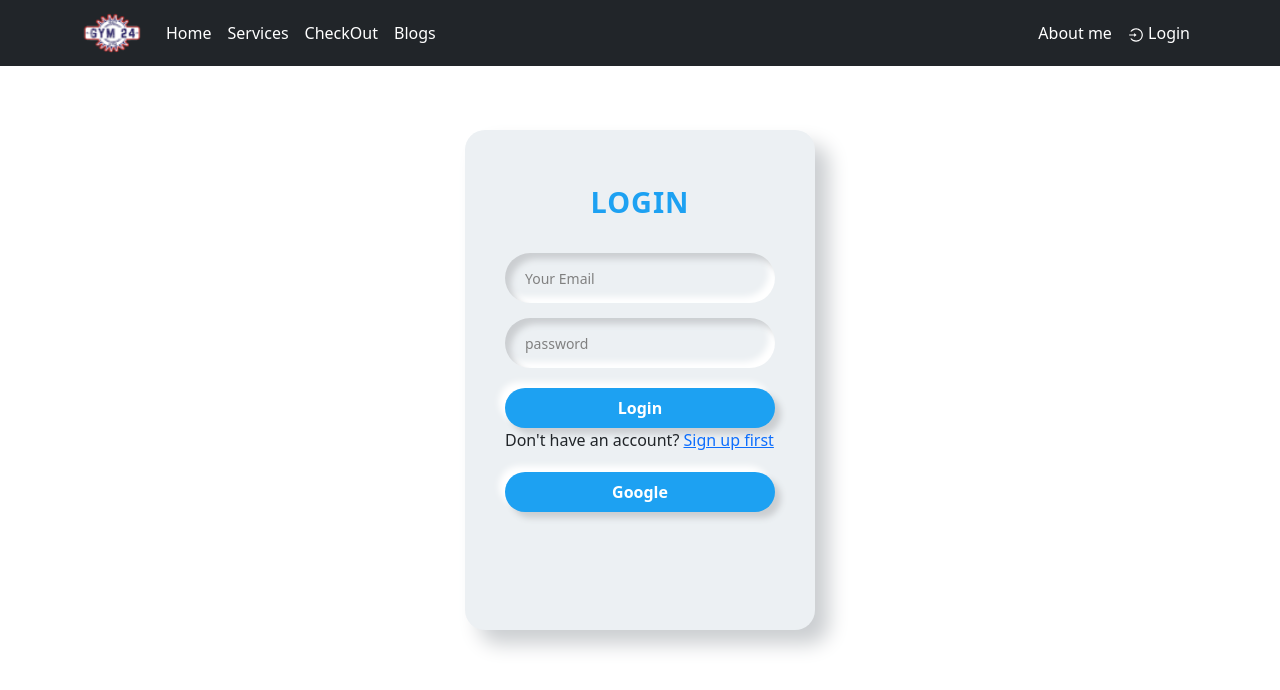
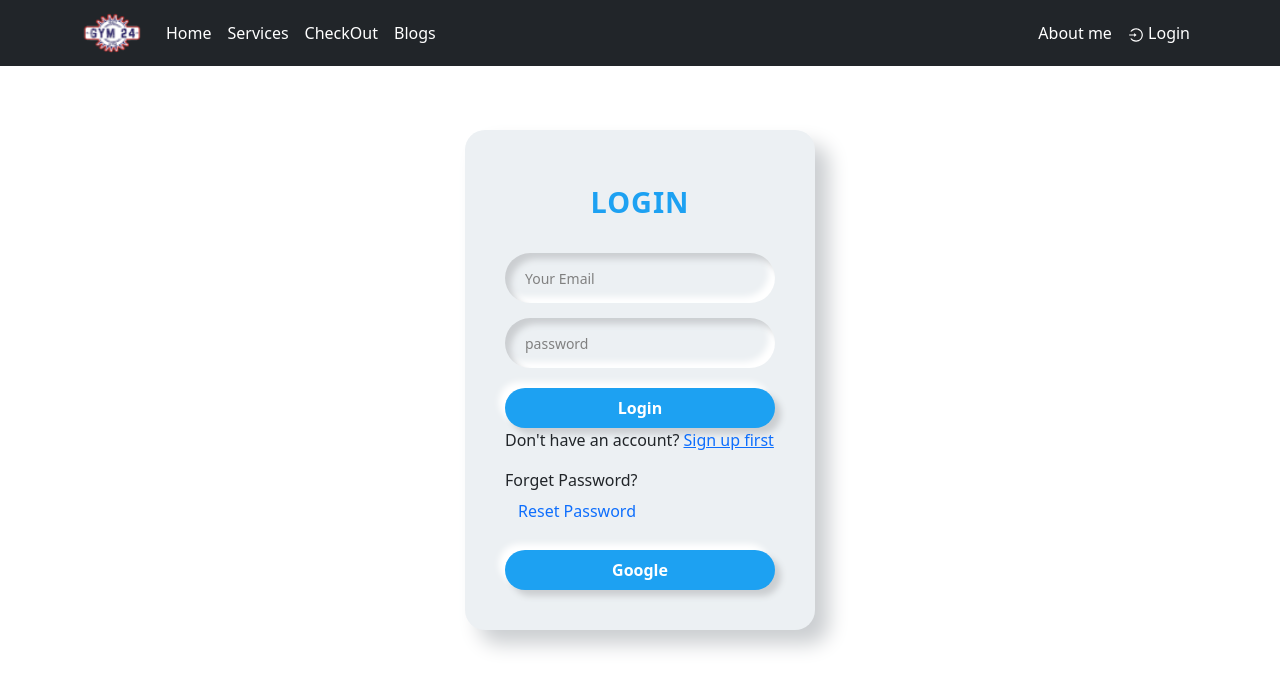
Before and after one commit to mowuj/Fittness-Studio, a React (Create React App) app: page /login in a window 1280 px wide. Shown: the top 690 px of the page. Built offline with nearby package versions, Linux system fonts and the light colour scheme.

Commit message:
login with email reset and virefication

```diff
--- a/package.json
+++ b/package.json
@@ -15,6 +15,7 @@
     "react-icons": "^4.3.1",
     "react-router-dom": "^6.3.0",
     "react-scripts": "5.0.1",
+    "react-toastify": "^8.2.0",
     "web-vitals": "^2.1.4"
   },
   "scripts": {
--- a/src/components/Auth/Login/Login.js
+++ b/src/components/Auth/Login/Login.js
@@ -1,20 +1,63 @@
-import React, { useState } from 'react';
-import { ToastContainer } from 'react-bootstrap';
-import { Link } from 'react-router-dom';
-import { useSignInWithEmailAndPassword, useSignInWithGoogle } from "react-firebase-hooks/auth";
+import React, { useRef, useState } from 'react';
+import { ToastContainer, toast } from 'react-toastify';
+import 'react-toastify/dist/ReactToastify.css';
+import { Link, useLocation, useNavigate } from 'react-router-dom';
+import { useSendPasswordResetEmail, useSignInWithEmailAndPassword, useSignInWithGoogle } from "react-firebase-hooks/auth";
 import './Login.css'
 import auth from '../../../firebase.init';
+import Loading from '../../Shared/Loading/Loading';
 const Login = () => {
+    const emailRef = useRef('');
+    const passwordRef = useRef('');
+    const navigate = useNavigate();
+    const location = useLocation()
+    let from =location.state?.from?.pathname ||"/"
+    let errorElement;
+    const [
+            signInWithEmailAndPassword,
+            user,
+            loading,
+            error,
+    ] = useSignInWithEmailAndPassword(auth);
+    const [signInWithGoogle, googleUser, googleLoading, googleError] = useSignInWithGoogle(auth);
+    const [sendPasswordResetEmail, sending] = useSendPasswordResetEmail(auth);
+    if (user) {
+        navigate(from,{replace:true})
+    }
+    if (loading || googleLoading) {
+    return <Loading></Loading>
+    }
+    if (error) {
+        errorElement=<p className='text-danger'>Error: {error?.message}</p>
 
-    const [signInWithGoogle, user, loading, error] = useSignInWithGoogle(auth);
+    }
+    const handleSubmit = event => {
+        event.preventDefault();
+        const email = emailRef.current.value;
+        const password = passwordRef.current.value;
+        signInWithEmailAndPassword(email,password)
+    }
+    const navigateRegister = (event) => {
+        navigate('/signup')
+    }
+    const resetPassword = async() => {
+        const email = emailRef.current.value;
+        if (email) {
+            await sendPasswordResetEmail(email);
+            toast('Sent email');
+        }
+        else {
+            toast('Please enter your email for Reset Password')
+        }
+    }
     return (
 
         <div className="login-container">
             <div className="login-title">LOGIN</div>
-            <form className="login-form">
-                <input type="text" placeholder="Your Email" />
+            <form className="login-form" onSubmit={handleSubmit}>
+                <input ref={emailRef} type="email" placeholder="Your Email" />
 
-                <input type="password" placeholder="password" />
+                <input ref={passwordRef} type="password" placeholder="password" />
 
                 <button>Login</button>
 
@@ -22,7 +65,8 @@ const Login = () => {
                 {/* {hookError && <p className="error-message">{hookError?.message}</p>} */}
                 <ToastContainer />
 
-                <p>Don't have an account? <Link to="/signup">Sign up first</Link> </p>
+                <p>Don't have an account? <Link to="/signup" onClick={navigateRegister}>Sign up first</Link> </p>
+               <p>Forget Password? <a className='btn btn-link text-primary pe-auto text-decoration-none' onClick={resetPassword}>Reset Password</a></p>
             </form>
 
             <button onClick={()=>signInWithGoogle()}>Google</button>
```
Also changed, not shown: 1 other file (tests, documents, lock files or other folders).
